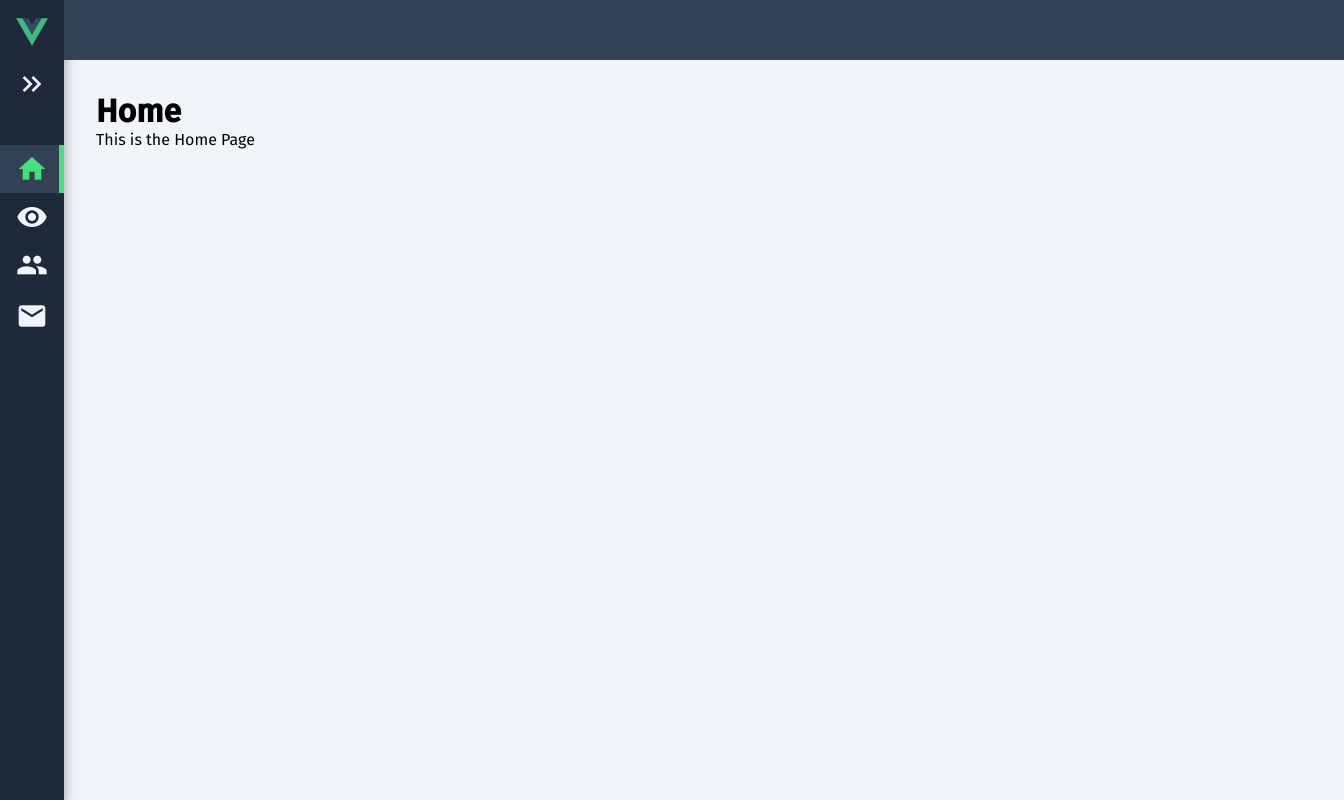
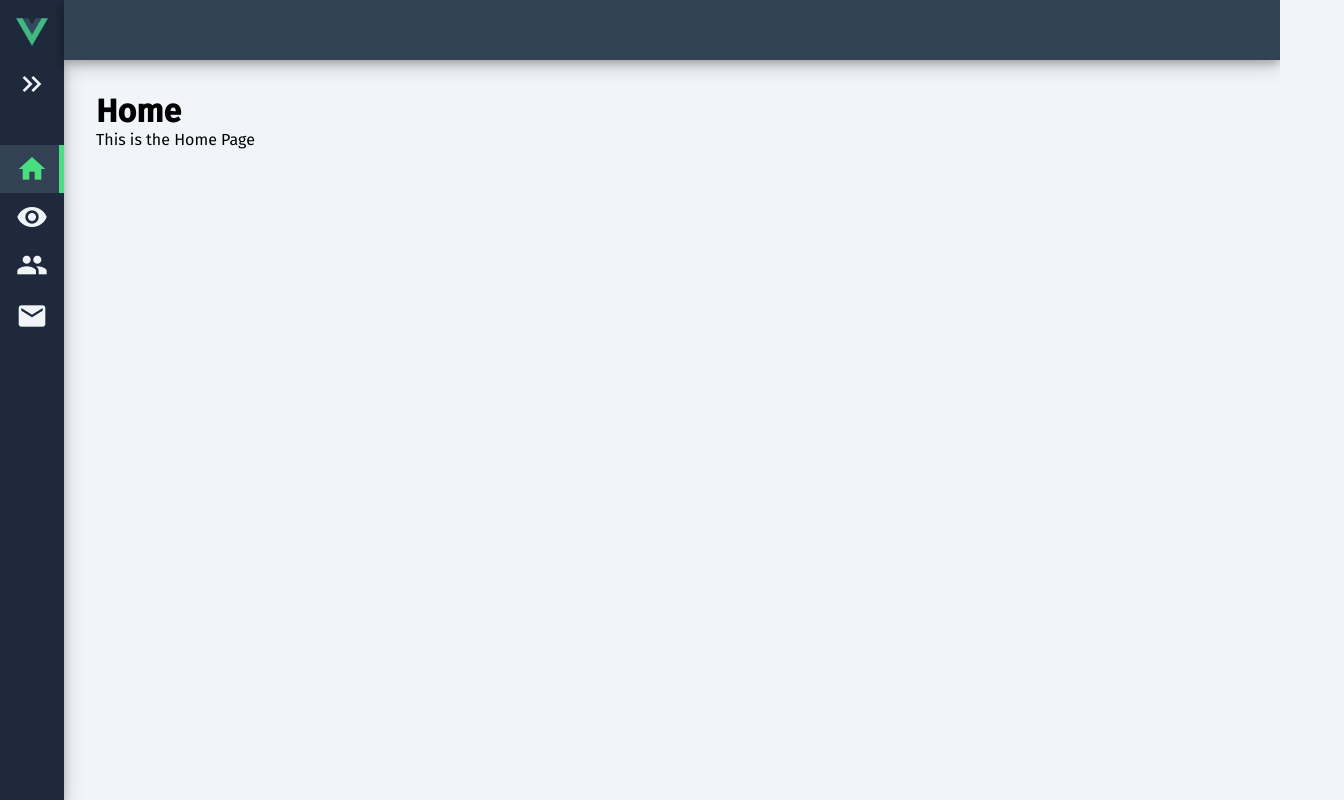
Before and after one commit to Ahmed-Allioui/Solution-Navigator, a Vue app: page / in a window 1280 px wide. Shown: the whole page, 1344 px wide, since content can reach past the window. Built offline with nearby package versions, Linux system fonts and the light colour scheme.

Commit message:
flex fixed

```diff
--- a/src/App.vue
+++ b/src/App.vue
@@ -3,9 +3,13 @@
     <div>
       <Sidebar />
     </div>
-    <div>
-      <header></header>
-      <router-view></router-view>
+    <div class="body-container">
+      <div>
+        <header></header>
+      </div>
+      <div>
+        <router-view></router-view>
+      </div>
     </div>
   </div>
 </template>
@@ -43,13 +47,14 @@ button {
   background: none;
 }
 header {
-  width: 100vw;
   background-color: var(--dark-alt);
   padding: 30px;
+  box-shadow: 0 4px 8px 0 rgba(0, 0, 0, 0.2), 0 6px 20px 0 rgba(0, 0, 0, 0.19);
 }
 .app {
   display: flex;
   flex-direction: row;
+  flex-wrap: wrap;
   main {
     flex: 1 1 0;
     padding: 2rem;
@@ -62,4 +67,10 @@ header {
     }
   }
 }
+
+.app .body-container {
+  display: flex;
+  flex-direction: column;
+  flex-grow: 1;
+}
 </style>
```
